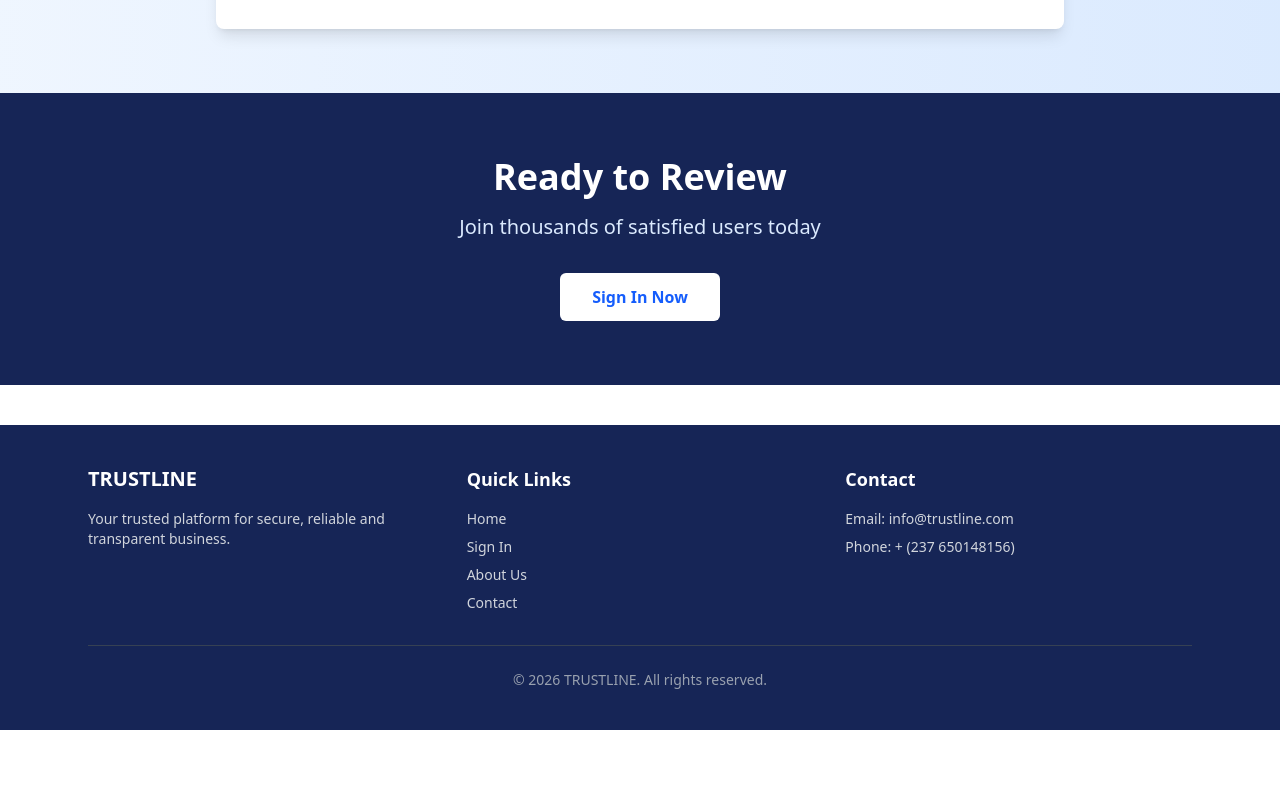
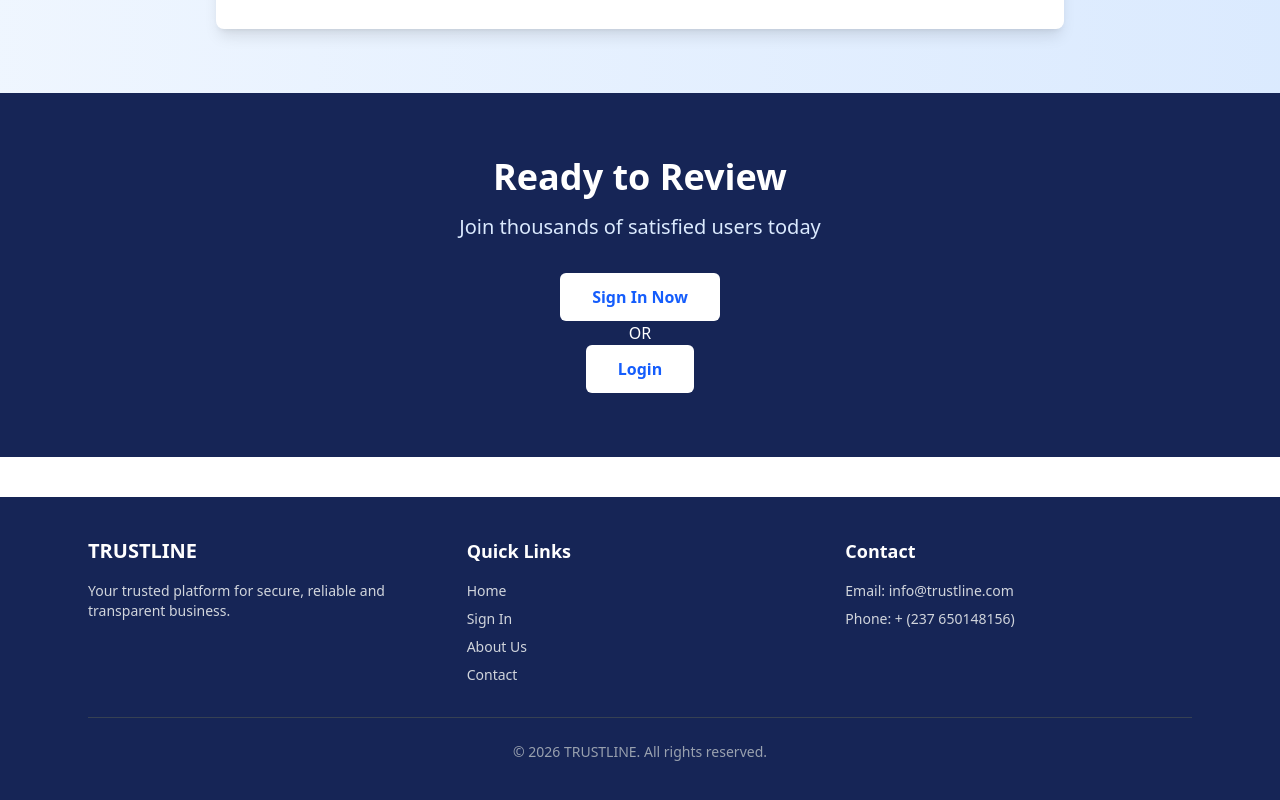
Before and after one commit to CynthiaFlorenceMuluh/RRN-Project, a React (Vite) app in the folder RRN/: page / in a window 1280 px wide. Shown: the part 672-1472 px from the top of the page. Before the commit the page ends 1402 px from the top, so only its background shows below. Built offline with nearby package versions, Linux system fonts and the light colour scheme.

Commit message:
still updating

```diff
--- a/RRN/src/Pages/Homepage.jsx
+++ b/RRN/src/Pages/Homepage.jsx
@@ -70,6 +70,8 @@ export default function Home() {
                     <h2 className="text-4xl font-bold mb-4">Ready to Review</h2>
                     <p className="text-xl mb-8 text-blue-100">Join thousands of satisfied users today</p>
                     <Link to="/Signin" className="bg-white text-blue-600 px-8 py-3 rounded-md font-semibold hover:bg-gray-100 inline-block">Sign In Now</Link>
+                    <p>OR</p>
+                    <Link to="/login" className="bg-white text-blue-600 px-8 py-3 rounded-md font-semibold hover:bg-gray-100 inline-block">Login</Link>
                 </div>
             </div>
         </>
```
